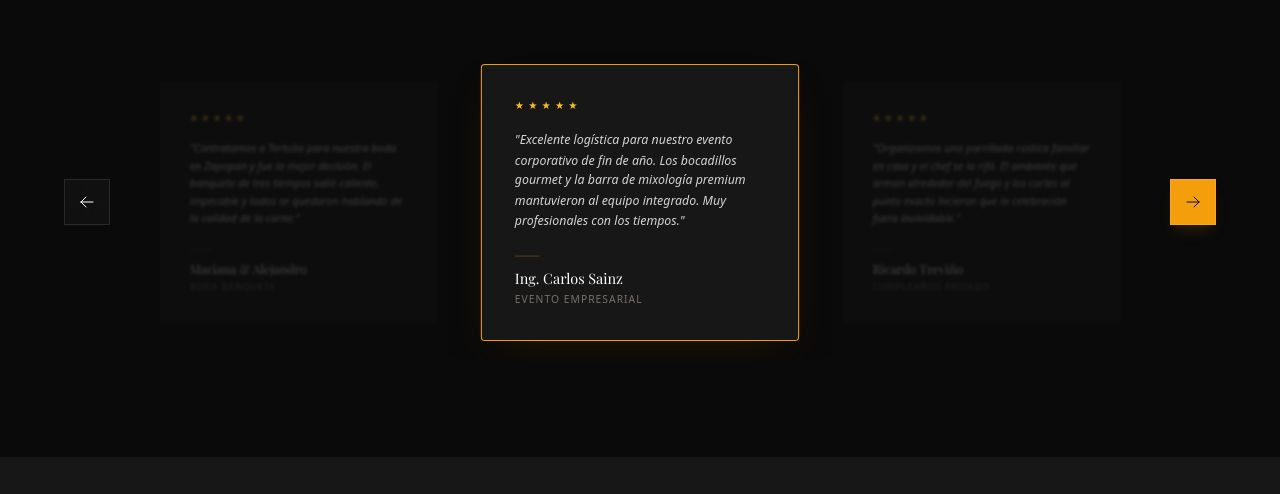
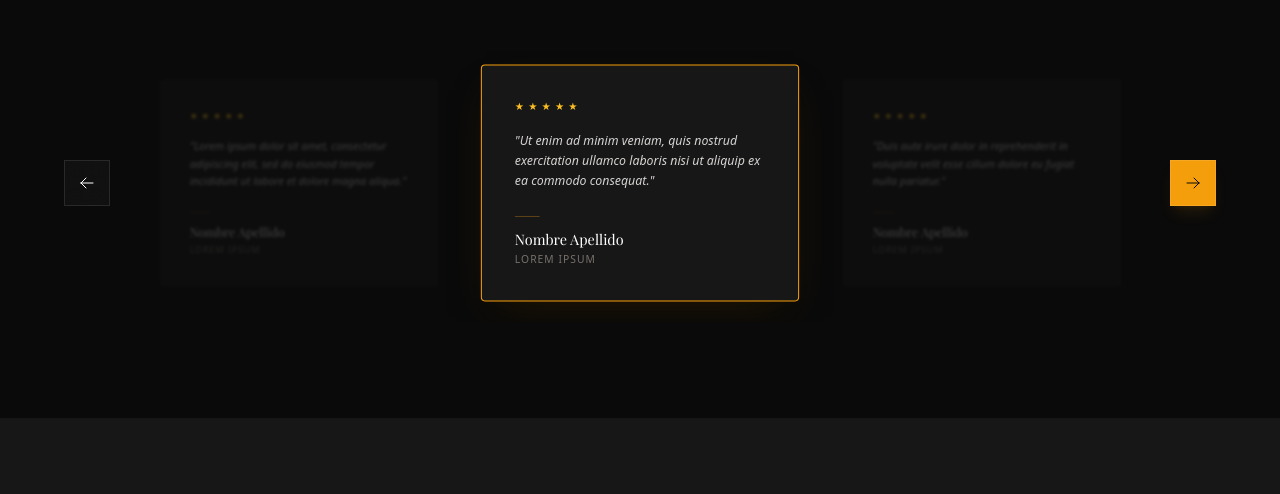
Before and after one commit to Angelrico247/tertulia_catering, a plain HTML site: page index.html in a window 1280 px wide. Shown: the part 4220-4714 px from the top of the page. Drawn offline with nearby package versions, Linux system fonts and the light colour scheme; a web font is replaced by a local one.

Commit message:
Replace invented client reviews with lorem ipsum placeholders
Co-Authored-By: Claude Sonnet 5.5 <noreply@anthropic.com>

```diff
--- a/index.html
+++ b/index.html
@@ -761,20 +761,17 @@
                       <p
                         class="mb-6 text-xs italic font-light leading-relaxed text-stone-300"
                       >
-                        "Contratamos a Tertulia para nuestra boda en Zapopan y
-                        fue la mejor decisión. El banquete de tres tiempos salió
-                        caliente, impecable y todos se quedaron hablando de la
-                        calidad de la carne."
+                        "Lorem ipsum dolor sit amet, consectetur adipiscing elit, sed do eiusmod tempor incididunt ut labore et dolore magna aliqua."
                       </p>
                     </div>
                     <div>
                       <div class="w-6 h-[1px] bg-amber-500/30 mb-3"></div>
                       <h4 class="text-sm text-white font-serif-elegant">
-                        Mariana & Alejandro
+                        Nombre Apellido
                       </h4>
                       <span
                         class="text-[10px] text-stone-500 uppercase tracking-widest block mt-0.5"
-                        >Boda Banquete</span
+                        >Lorem ipsum</span
                       >
                     </div>
                   </div>
@@ -796,20 +793,17 @@
                       <p
                         class="mb-6 text-xs italic font-light leading-relaxed text-stone-300"
                       >
-                        "Excelente logística para nuestro evento corporativo de
-                        fin de año. Los bocadillos gourmet y la barra de
-                        mixología premium mantuvieron al equipo integrado. Muy
-                        profesionales con los tiempos."
+                        "Ut enim ad minim veniam, quis nostrud exercitation ullamco laboris nisi ut aliquip ex ea commodo consequat."
                       </p>
                     </div>
                     <div>
                       <div class="w-6 h-[1px] bg-amber-500/30 mb-3"></div>
                       <h4 class="text-sm text-white font-serif-elegant">
-                        Ing. Carlos Sainz
+                        Nombre Apellido
                       </h4>
                       <span
                         class="text-[10px] text-stone-500 uppercase tracking-widest block mt-0.5"
-                        >Evento Empresarial</span
+                        >Lorem ipsum</span
                       >
                     </div>
                   </div>
@@ -831,20 +825,17 @@
                       <p
                         class="mb-6 text-xs italic font-light leading-relaxed text-stone-300"
                       >
-                        "Organizamos una parrillada rústica familiar en casa y
-                        el chef se la rifó. El ambiente que arman alrededor del
-                        fuego y los cortes al punto exacto hicieron que la
-                        celebración fuera inolvidable."
+                        "Duis aute irure dolor in reprehenderit in voluptate velit esse cillum dolore eu fugiat nulla pariatur."
                       </p>
                     </div>
                     <div>
                       <div class="w-6 h-[1px] bg-amber-500/30 mb-3"></div>
                       <h4 class="text-sm text-white font-serif-elegant">
-                        Ricardo Treviño
+                        Nombre Apellido
                       </h4>
                       <span
                         class="text-[10px] text-stone-500 uppercase tracking-widest block mt-0.5"
-                        >Cumpleaños Privado</span
+                        >Lorem ipsum</span
                       >
                     </div>
                   </div>
@@ -866,20 +857,17 @@
                       <p
                         class="mb-6 text-xs italic font-light leading-relaxed text-stone-300"
                       >
-                        "La atención al detalle desde la primera cotización
-                        hasta el desmontaje fue impecable. Menús personalizados
-                        que se adaptaron perfecto a opciones veganas que
-                        necesitábamos. 100% recomendados."
+                        "Lorem ipsum dolor sit amet, consectetur adipiscing elit, sed do eiusmod tempor incididunt ut labore et dolore magna aliqua."
                       </p>
                     </div>
                     <div>
                       <div class="w-6 h-[1px] bg-amber-500/30 mb-3"></div>
                       <h4 class="text-sm text-white font-serif-elegant">
-                        Sofía Villanueva
+                        Nombre Apellido
                       </h4>
                       <span
                         class="text-[10px] text-stone-500 uppercase tracking-widest block mt-0.5"
-                        >Aniversario</span
+                        >Lorem ipsum</span
                       >
                     </div>
                   </div>
```
